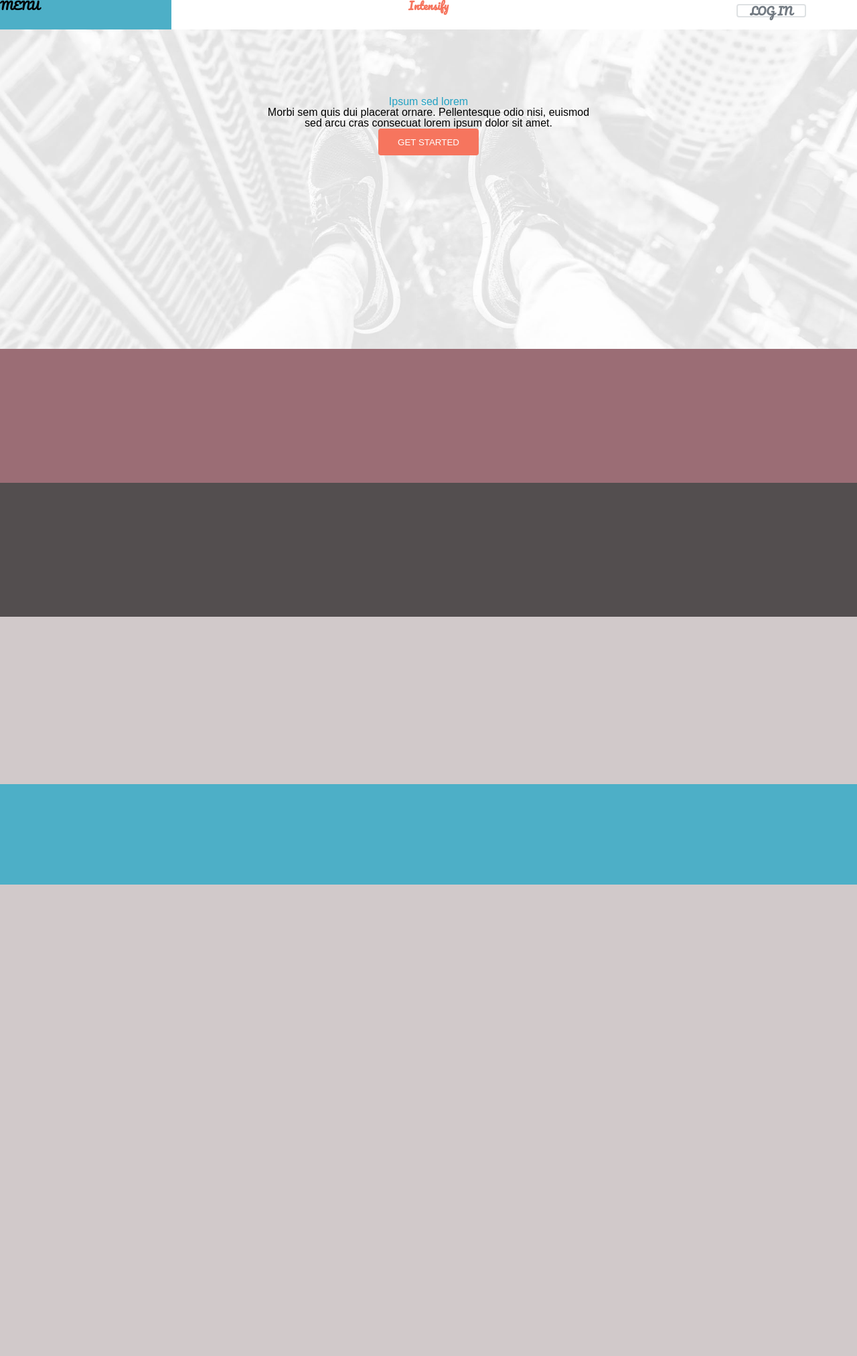
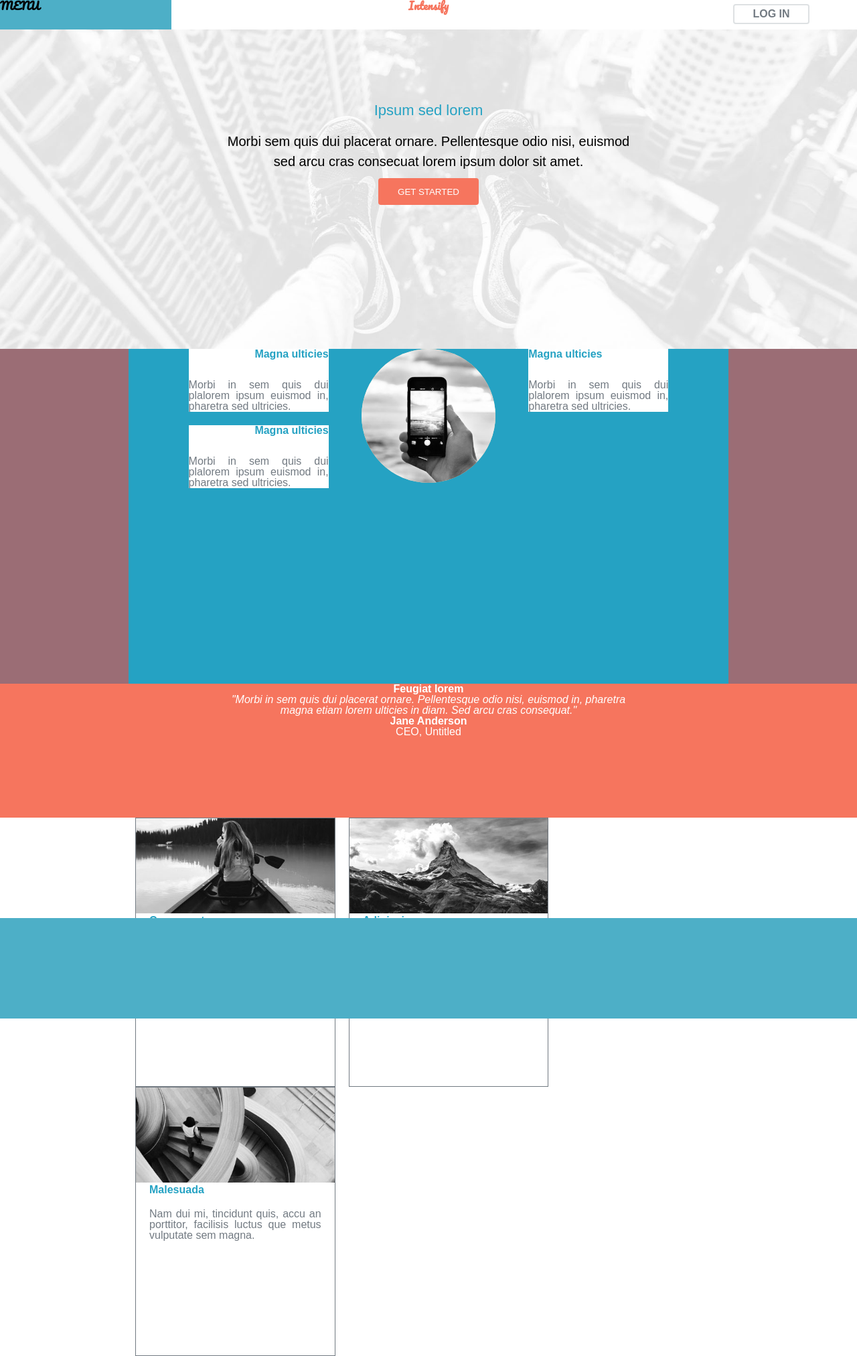
Before and after one commit to yarina329/lsd2223, a PHP site: page / in a window 1280 px wide. Shown: the whole page at 67% size. Before the commit the page ends 1321 px from the top, so only its background shows below. Run offline with PHP 8.4, Linux system fonts and the light colour scheme.

Commit message:
exercicio3

```diff
--- a/Exercicio3/Index.html
+++ b/Exercicio3/Index.html
@@ -37,13 +37,56 @@
 
         </div>
         <div class="articles">
-
+            <div class="center-articles">
+                <div class="col1">
+                    <div>
+                        <h2>Magna ulticies</h2>
+                        <p>Morbi in sem quis dui plalorem ipsum euismod in, pharetra sed ultricies.</p>
+                    </div>
+                    <div>
+                        <h2>Magna ulticies</h2>
+                        <p>Morbi in sem quis dui plalorem ipsum euismod in, pharetra sed ultricies.</p>
+                    </div>
+                </div>
+                <div class="col2">
+                    <div class="moldura">
+                        <img src="images/images/pic01.jpg" alt="Imagem redonda">
+                    </div>
+                </div>
+                <div class="col3">
+                    <div>
+                        <h2>Magna ulticies</h2>
+                        <p>Morbi in sem quis dui plalorem ipsum euismod in, pharetra sed ultricies.</p>
+                    </div>
+                </div>
+            </div>
         </div>
         <div class="highlights">
-
+            <h2>Feugiat lorem</h2>
+            <p>"Morbi in sem quis dui placerat ornare. Pellentesque odio nisi, euismod in, pharetra <br>
+                magna etiam lorem ulticies in diam. Sed arcu cras consequat."</p>
+            <p><span>Jane Anderson </span><br>
+                CEO, Untitled</p>
         </div>
         <div class="latest-news">
-
+            <div class="colunas-de-noticias">
+                <div class="col4">
+                    <img src="images/images/pic02.jpg" alt="">
+                    <h3>Consequat</h2>
+                    <p>Placerat ornare. Pellentesque od sed euismod in, pharetra ltricies edarcu cas consequat
+                    </p>
+                </div>
+                <div class="col5">
+                    <img src="images/images/pic03.jpg" alt="">
+                    <h3>Adipiscing</h3>
+                    <p>Morbi in sem quis dui placerat Pellentesque odio nisi, euismod pharetra lorem ipsum.</p>
+                </div>
+                <div class="col6">
+                    <img src="images/images/pic04.jpg" alt="">
+                    <h3>Malesuada</h3>
+                    <p>Nam dui mi, tincidunt quis, accu an porttitor, facilisis luctus que metus vulputate sem magna.</p>
+                </div>
+            </div>
         </div>
         <footer>
 
--- a/Exercicio3/css/estilos.css
+++ b/Exercicio3/css/estilos.css
@@ -40,6 +40,8 @@ header{
     margin-left: auto;
     margin-right: auto;
     margin-top: 6px;
+    font-family: 'Arial';
+    padding: 5px;
 }
 
 .header, .col-3 a:hover{
@@ -66,14 +68,19 @@ header{
     text-align: center;
 }
 
-.hero,.hero-content h1{
+.hero-content h1{
     color: #25A2C3;
-
+    font-size: 22px;
+    padding: 10px 0;
+    text-align: center;
 }
 
-.hero,.hero-content p{
+.hero-content p{
     color:#000000;
-
+    font-size: 20px;
+    line-height: 30px;
+    margin-top: 10px;
+    margin-bottom: 10px;
 }
 
 .hero-content button{
@@ -87,24 +94,127 @@ header{
 }
 
 .articles{
+    width: 100%;
+    height: 500px;
+    background: #9b6d75;
     float: left;
+}
+
+.articles .center-articles{
+    width: 70%;
+    height: 500px;
+    background: #25A2C3;
+    margin: auto;
+}
+
+.articles .col1,
+.articles .col2,
+.articles .col3{
+    width: 33.33%;
+    float: left;
+}
+
+.articles .col1 h2 ,
+.articles .col3 h2 {
+    color: #25A2C3;
+    font-weight: bold;
+    text-align: right;
+    margin-bottom: 30px;
+}
+
+.articles .col3 h2 {
+    text-align: left;
+}
+
+.articles .col1 p,
+.articles .col3 p{
+    text-align: justify;
+    color: #727a82;
+}
+
+.articles .col1 div,
+.articles .col3 div{
+    background: #fff;
+    width: 70%;
+    float: right;
+    margin-bottom: 20px;
+}
+
+.articles .col3 div{
+    float: left;
+}
+
+
+.center-articles .col2 .moldura{
+    width: 200px;
+    height: 200px;
+    background: wheat;
+    margin: 0 auto;
+    border-radius: 100px;
+    overflow: hidden; /*esconder o q esta +*/
+}
+
+.center-articles .col2 .moldura img{
     width: 100%;
-    height: 200px;
-    background: #9b6d75;
 }
 
 .highlights{
     float: left;
     width: 100%;
     height: 200px;
-    background: #534e4f;
+    background: #f6755e;
+    color: #fff;
+    text-align: center;
+}
+
+.highlights h2{
+    color: #fff;
+    font-weight: bold;
+}
+
+.highlights p:nth-child(2){ /*o primeiro paragrafo do filho é italico | o "h2" tambem conta como paragrafo*/
+    font-style: italic;
+}
+
+.highlights p span{
+    font-weight: bold;
 }
 
 .latest-news{
     float: left;
     width: 100%;
-    height: 250px;
-    background: #d1c9ca;
+    height: 150px;
+}
+
+.colunas-de-noticias{
+    width: 70%;
+    background: #fff;
+    margin: 0 auto;
+}
+
+.colunas-de-noticias div{
+    width: calc(33.33% - 2px);
+    float: left;
+    height: 400px;
+    border: 1px solid #727a82;
+    margin: 0 10px;
+}
+
+.colunas-de-noticias div img{
+    width: 100%;
+    overflow: hidden;
+}
+
+.colunas-de-noticias div h3{
+    padding-left: 20px;
+    color: #25A2C3;
+    font-weight: bold;
+}
+
+.colunas-de-noticias div p{
+    padding: 20px;
+    text-align: justify;
+    color: #727a82;
 }
 
 footer{
```
